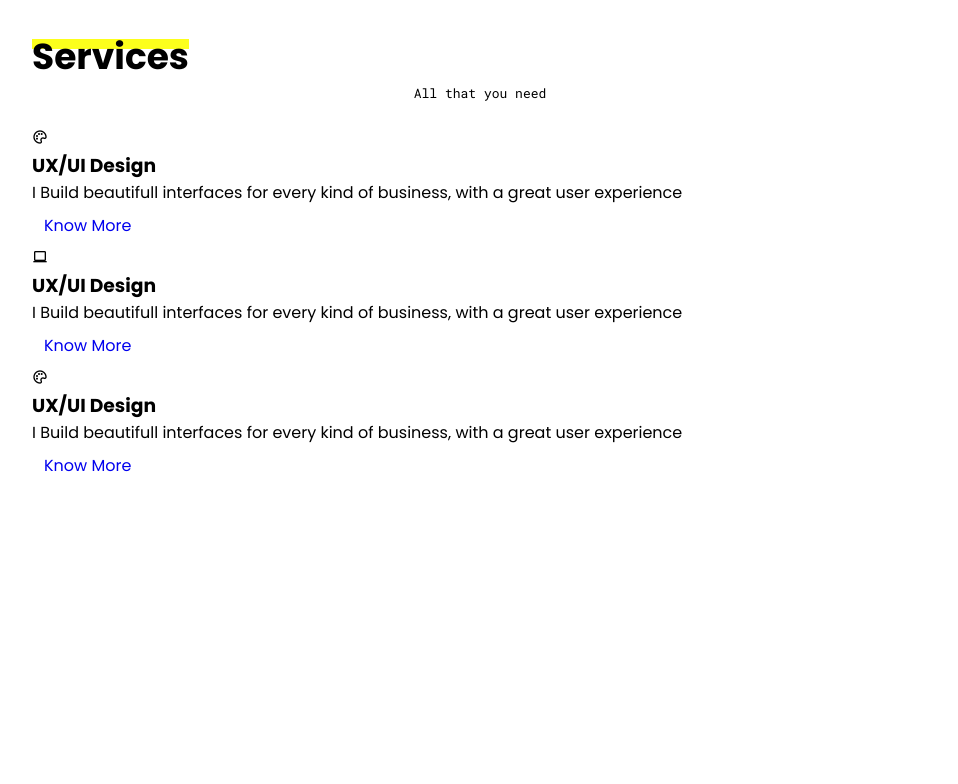
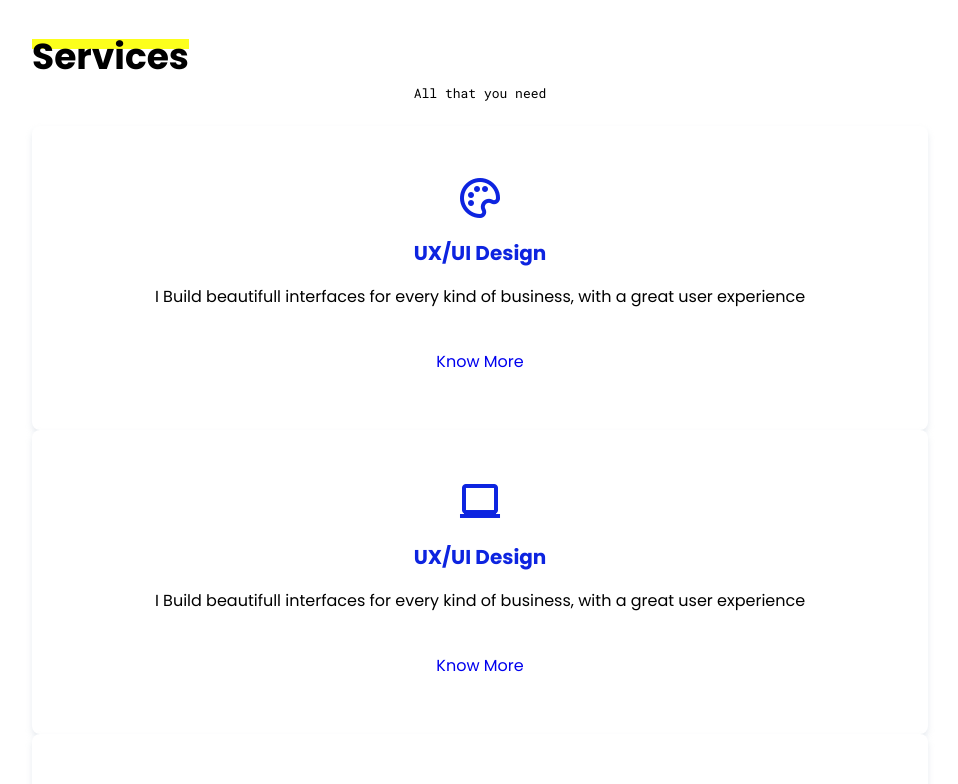
Before and after one commit to ForeverMikk/portfolio, a React (Create React App) app: page / in a window 1280 px wide. Shown: the part 2500-3284 px from the top of the page, without its empty margins (48-1006 px from the left). Before the commit the page ends 2986 px from the top, so only its background shows below. Built offline with nearby package versions, Linux system fonts and the light colour scheme.

Commit message:
Adding Services Section

```diff
--- a/src/componets/Navbar/navbar.scss
+++ b/src/componets/Navbar/navbar.scss
@@ -7,18 +7,12 @@
   background-color: var(--first-color);
   color: #fff;
 }
-
 /* ========== NAVBAR ===========*/
 .nav {
   height: var(--header-height);
   display: flex;
   justify-content: space-between;
   align-items: center;
-}
-.nav-menu {
-  height: 100%;
-  transition: 0.4s ease-in-out;
-  transition-delay: 0.6s;
 }
 .nav-item {
   margin-bottom: var(--mb-3);
@@ -37,99 +31,26 @@
 .nav-toggle:hover {
   color: rgb(224, 224, 224);
 }
-.hide {
-  transition: 0.5s ease-in;
-  transition-delay: 0.6s;
-  height: 0 !important;
-}
-/******* HIDE TOGGLE MENU  *******/
 
 /**** Show Menu ****/
-
 @media screen and (max-width: 768px) {
   .nav-menu {
     position: fixed;
     top: var(--header-height);
     left: 0;
     width: 100%;
+    height: 0;
     padding-top: 1.5rem;
     text-align: center;
     background-color: var(--first-color);
     box-shadow: 0 2px 4px rgba(0, 0, 0, 0.1);
+    transition: 0.4s ease-in-out;
+    transition-delay: 0.6s;
     // border-radius: 0 0 1rem 1rem;
   }
+  .hide {
+    transition: 0.5s ease-in;
+    transition-delay: 0.6s;
+    height: 100% !important;
+  }
 }
-// ul {
-//     list-style-type: none;
-//     margin: 0;
-//     padding: 0;
-// }
-// a {
-//     text-decoration: none;
-// }
-// img {
-//     width: 100%
-// }
-// .nav-container {
-//     background: #0D24E0;
-//     a {
-//         color: #FFF;
-//     }
-// }
-// header {
-//     display: flex;
-//     justify-content: space-between;
-//     padding: 2em;
-//     .logo {
-//         background: #FCFF1C;
-//         height: 3em;
-//         width: auto;
-//     }
-//     ul {
-//         display: flex;
-//         a {
-//             display: block;
-//             padding: 0 1em;
-//             font-family: 'Roboto Mono', monospace;
-//         }
-//     }
-// }
-// .social-header {
-//     display: none;
-// }
-
-// @media only screen and (min-width: 1050px){
-//     .nav-container {
-//         display: grid;
-//         grid-template-columns: 80% auto;
-//         header {
-//             background: #0D24E0;
-//         }
-//     }
-//     header {
-//         padding: 2em 2em 2em 4em;
-//     }
-//     .social-header {
-//         filter: invert(1);
-//         padding: 2em 4em 2em 0;
-//         display: block;
-//         ul {
-//             display: flex;
-//             justify-content: space-between;
-//             width: 7em;
-//             float: right;
-//             img {
-//                 width: 40%;
-//             }
-//         }
-//     }
-// }
-
-// @media only screen and (min-width: 1250px){
-//     header {
-//         padding: 2em 2em 2em 10em;
-//     }
-//     .social-header {
-//         padding: 2em 10em 2em 0;
-//     }
-// }
--- a/src/componets/Services/Services.jsx
+++ b/src/componets/Services/Services.jsx
@@ -1,5 +1,6 @@
 import React from 'react';
 
+import './services.scss';
 export const Services = () => {
   return (
     <section className='section bd-container' id='services'>
@@ -10,7 +11,7 @@ export const Services = () => {
       <span className='section-subtitle'>All that you need</span>
 
       <div className='services-container bd-grid'>
-        <div className='services__data'>
+        <div className='services-data'>
           <i className='bx bx-palette services-icon'></i>
           <h3 className='services-title'>UX/UI Design</h3>
           <p className='services-description'>
@@ -23,7 +24,7 @@ export const Services = () => {
       </div>
 
       <div className='services-container bd-grid'>
-        <div className='services__data'>
+        <div className='services-data'>
           <i className='bx bx-laptop services-icon'></i>
           <h3 className='services-title'>UX/UI Design</h3>
           <p className='services-description'>
@@ -36,7 +37,7 @@ export const Services = () => {
       </div>
 
       <div className='services-container bd-grid'>
-        <div className='services__data'>
+        <div className='services-data'>
           <i className='bx bx-palette services-icon'></i>
           <h3 className='services-title'>UX/UI Design</h3>
           <p className='services-description'>
--- a/src/componets/Services/services.scss
+++ b/src/componets/Services/services.scss
@@ -0,0 +1,30 @@
+.services-data {
+  padding: 3rem;
+  background-color: #fff;
+  border-radius: 0.5rem;
+  text-align: center;
+  transition: 0.4s;
+  box-shadow: 0 4px 6px rgba(174, 190, 205, 0.3);
+}
+.services-data:hover {
+  transform: translateY(-0.5rem);
+  box-shadow: 0 6px 8px rgba(123, 111, 113, 0.4);
+}
+
+.services-icon,
+.services-title {
+  margin-bottom: var(--mb-2);
+  color: var(--first-color);
+}
+
+.services-icon {
+  font-size: 3rem;
+}
+
+.services-title {
+  font-size: var(--h3-font-size);
+}
+
+.services-description {
+  margin-bottom: var(--mb-4);
+}
```
Also changed, not shown: src/componets/Navbar/Navbar.jsx (+0 -56 lines), 1 other file (tests, documents, lock files or other folders).
